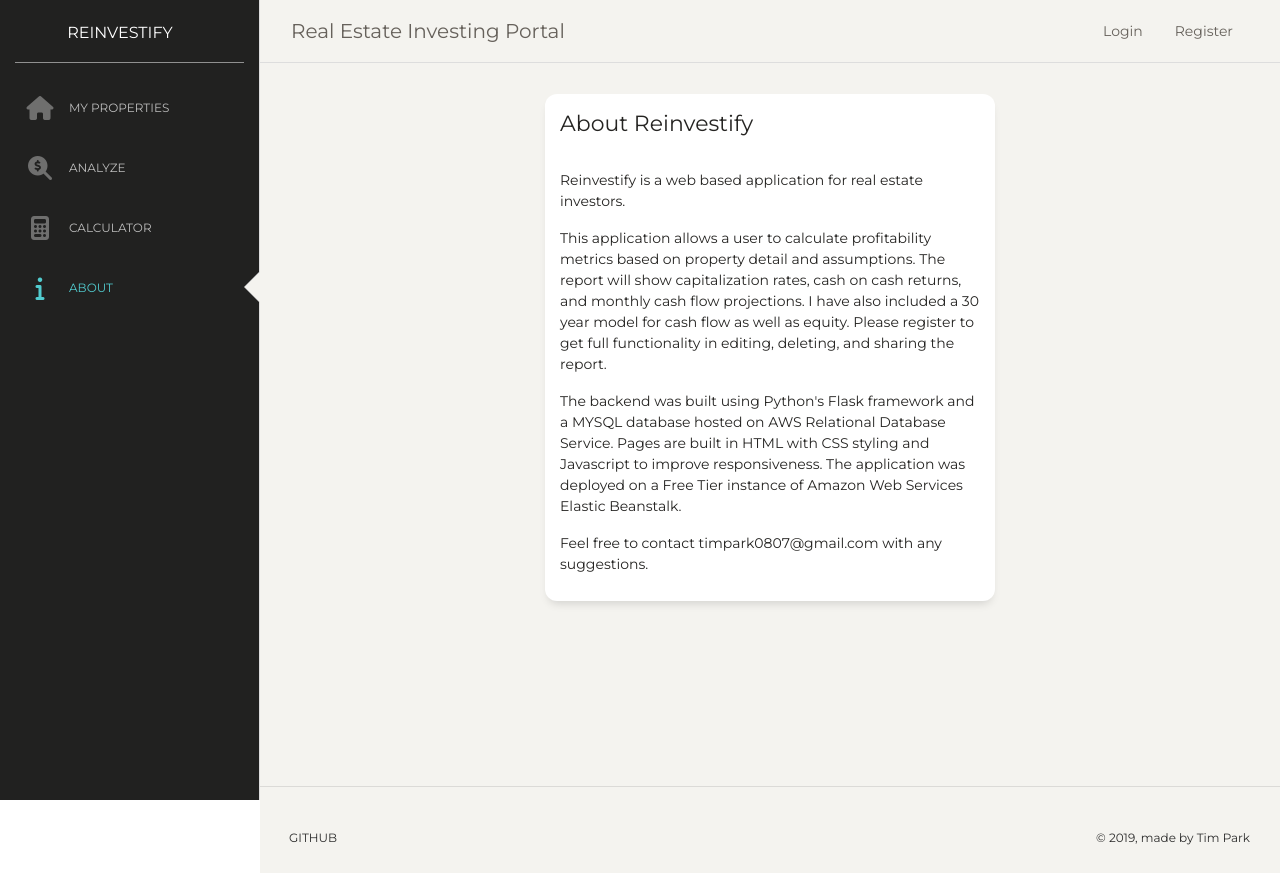
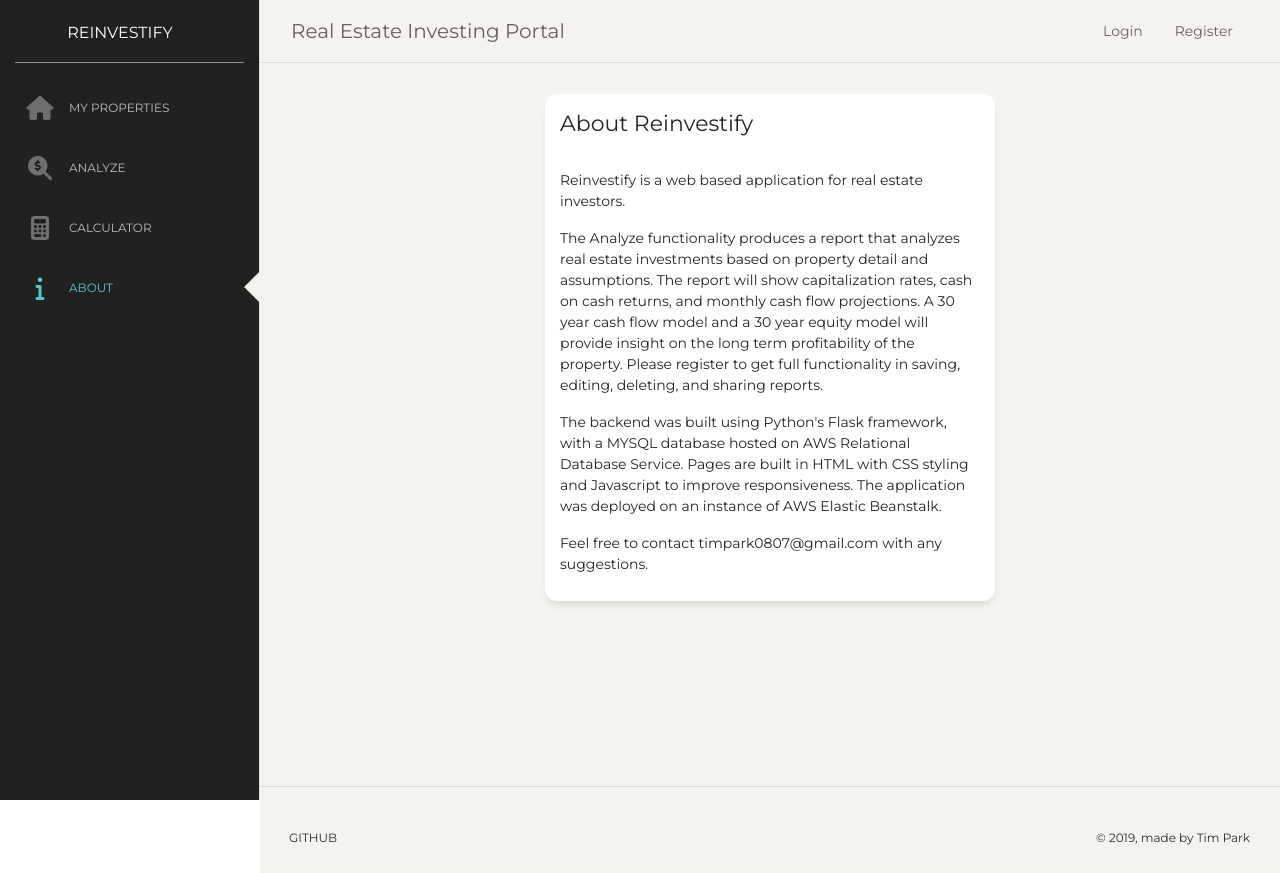
Before and after one commit to timpark0807/reinvestify, a Flask app: page /about/ in a window 1280 px wide. Run offline with Flask 2, Linux system fonts and the light colour scheme; some libraries are stand-ins or nearby versions.

Commit message:
cleanup files

```diff
--- a/realtoranalysis/templates/base.html
+++ b/realtoranalysis/templates/base.html
@@ -73,7 +73,7 @@
                   <span class="navbar-toggler-bar bar3"></span>
                 </button>
               </div>
-                <a class="navbar-brand" href="#pablo">Real Estate Investing Portal</a>
+                <a class="navbar-brand" href="{{url_for('properties') }}">Real Estate Investing Portal</a>
             </div>
             <button class="navbar-toggler" type="button" data-toggle="collapse" data-target="#navigation" aria-controls="navigation-index" aria-expanded="false" aria-label="Toggle navigation">
               <span class="navbar-toggler-bar navbar-kebab"></span>
--- a/realtoranalysis/templates/calculator.html
+++ b/realtoranalysis/templates/calculator.html
@@ -167,7 +167,7 @@
                 <div class="card">
 
                     <div class="card-header">
-                        <h6 class="card-title">Payment Breakdown</h6>
+                        <h6 class="card-title">Monthly Payment</h6>
                     </div>
 
                     <div class="card-body">
--- a/realtoranalysis/templates/home.html
+++ b/realtoranalysis/templates/home.html
@@ -18,13 +18,13 @@
                                 Reinvestify is a web based application for real estate investors.
                               </p>
                               <p>
-                                This application allows a user to calculate profitability metrics based on property detail and assumptions.
-                                The report will show capitalization rates, cash on cash returns, and monthly cash flow projections. I have also included a 30 year model for cash flow as well as equity.
-                                Please register to get full functionality in editing, deleting, and sharing the report.
+                                The Analyze functionality produces a report that analyzes real estate investments based on property detail and assumptions.
+                                The report will show capitalization rates, cash on cash returns, and monthly cash flow projections. A 30 year cash flow model and a 30 year equity model will provide insight on the long term profitability of the property.
+                                Please register to get full functionality in saving, editing, deleting, and sharing reports.
                               </p>
-                              <p>The backend was built using Python's Flask framework and a MYSQL database hosted on AWS Relational Database Service.
+                              <p>The backend was built using Python's Flask framework, with a MYSQL database hosted on AWS Relational Database Service.
                                 Pages are built in HTML with CSS styling and Javascript to improve responsiveness.
-                                The application was deployed on a Free Tier instance of Amazon Web Services Elastic Beanstalk.
+                                The application was deployed on an instance of AWS Elastic Beanstalk.
                               </p>
 
                               <p> Feel free to contact timpark0807@gmail.com with any suggestions.</p>
```
